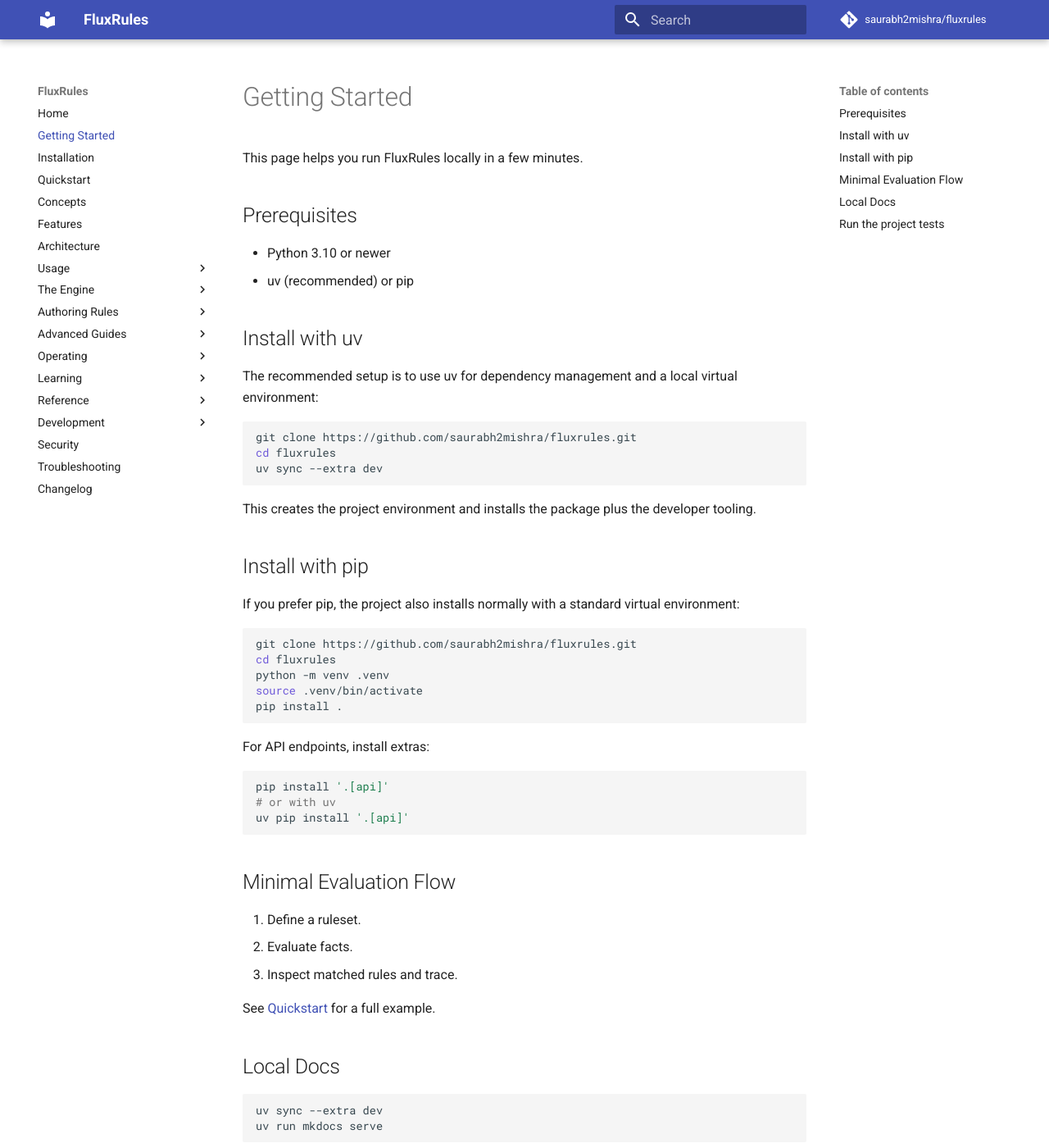
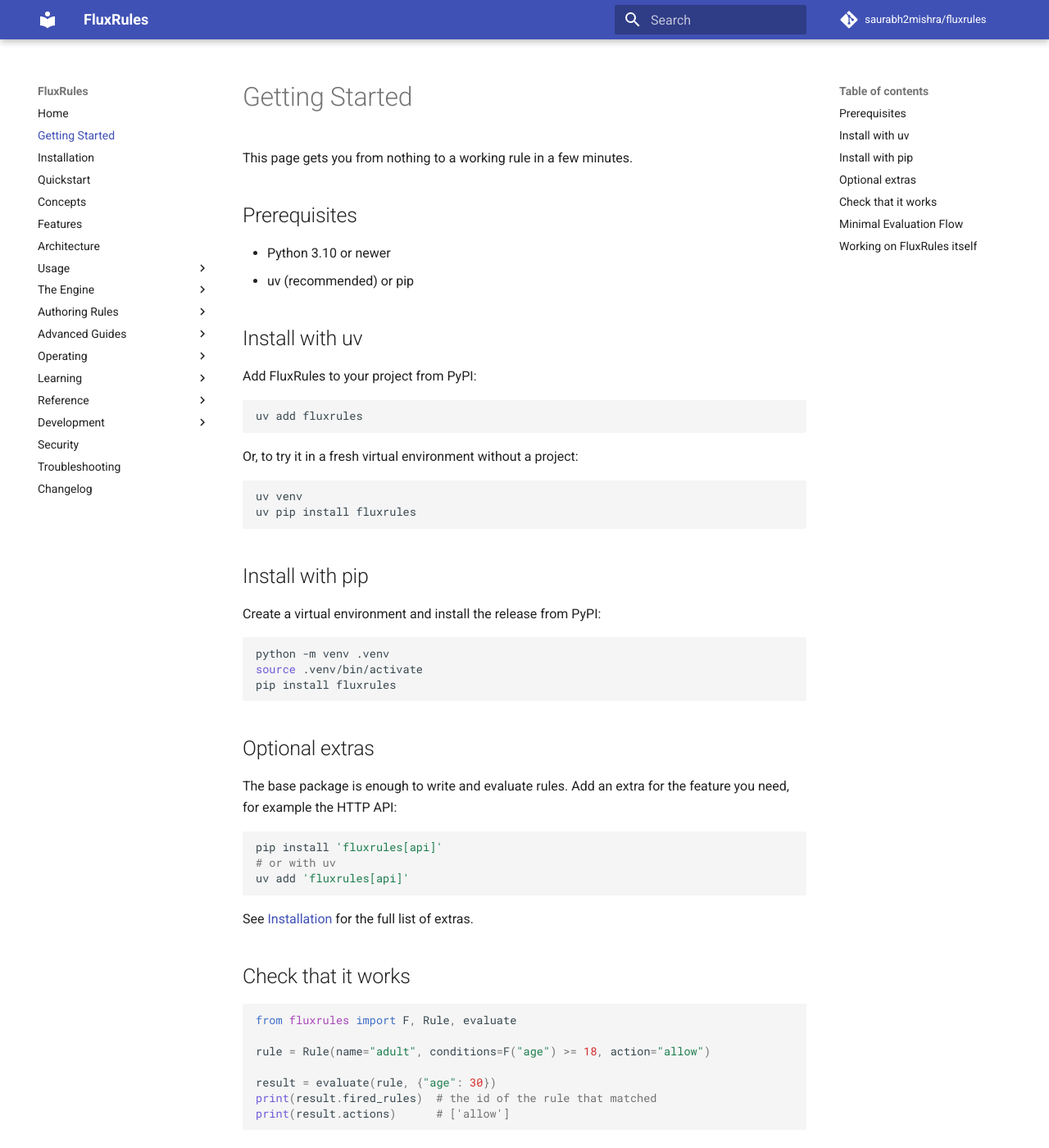
Before and after one commit to saurabh2mishra/fluxrules, an MkDocs documentation site: the page built from docs/getting-started.md, in a window 1280 px wide and 1400 px high. Shown: the whole window at 82% size. Built offline with MkDocs 1.6.1 and Material for MkDocs 9.7.7, drawn with Linux system fonts in a browser that asks for light colours; comment, search, counter and statistics services are not loaded; some of the changed text lies outside the part shown.

Commit message:
docs: install from PyPI in getting started, update intros
getting-started.md installs the PyPI release with pip or uv and moves
the clone-and-develop steps to a contributors section. README and index
intros updated, and README links to Authoring Rules.

Co-Authored-By: Claude Opus 5.5 <noreply@anthropic.com>

````diff
--- a/docs/getting-started.md
+++ b/docs/getting-started.md
@@ -1,6 +1,6 @@
 # Getting Started
 
-This page helps you run FluxRules locally in a few minutes.
+This page gets you from nothing to a working rule in a few minutes.
 
 ## Prerequisites
 
@@ -9,34 +9,52 @@ This page helps you run FluxRules locally in a few minutes.
 
 ## Install with uv
 
-The recommended setup is to use uv for dependency management and a local virtual environment:
+Add FluxRules to your project from PyPI:
 
 ```bash
-git clone https://github.com/saurabh2mishra/fluxrules.git
-cd fluxrules
-uv sync --extra dev
+uv add fluxrules
 ```
 
-This creates the project environment and installs the package plus the developer tooling.
+Or, to try it in a fresh virtual environment without a project:
+
+```bash
+uv venv
+uv pip install fluxrules
+```
 
 ## Install with pip
 
-If you prefer pip, the project also installs normally with a standard virtual environment:
+Create a virtual environment and install the release from PyPI:
 
 ```bash
-git clone https://github.com/saurabh2mishra/fluxrules.git
-cd fluxrules
 python -m venv .venv
 source .venv/bin/activate
-pip install .
+pip install fluxrules
 ```
 
-For API endpoints, install extras:
+## Optional extras
+
+The base package is enough to write and evaluate rules. Add an extra for the
+feature you need, for example the HTTP API:
 
 ```bash
-pip install '.[api]'
+pip install 'fluxrules[api]'
 # or with uv
-uv pip install '.[api]'
+uv add 'fluxrules[api]'
+```
+
+See [Installation](installation.md) for the full list of extras.
+
+## Check that it works
+
+```python
+from fluxrules import F, Rule, evaluate
+
+rule = Rule(name="adult", conditions=F("age") >= 18, action="allow")
+
+result = evaluate(rule, {"age": 30})
+print(result.fired_rules)  # the id of the rule that matched
+print(result.actions)      # ['allow']
 ```
 
 ## Minimal Evaluation Flow
@@ -45,21 +63,10 @@ uv pip install '.[api]'
 2. Evaluate facts.
 3. Inspect matched rules and trace.
 
-See [Quickstart](quickstart.md) for a full example.
+See [Quickstart](quickstart.md) for a full example, and
+[Authoring Rules](authoring-rules.md) for the ways to write a condition.
 
-## Local Docs
+## Working on FluxRules itself
 
-```bash
-uv sync --extra dev
-uv run mkdocs serve
-```
-
-Open the local URL shown by MkDocs.
-
-## Run the project tests
-
-```bash
-uv run pytest tests/ -v
-```
-
-This is the preferred way to validate the project in a local environment.
+See [Contributing](contributing.md) for the
+full contributor guide.
````
Also changed, not shown: README.md (+3 -3 lines), docs/index.md (+1 -3 lines).
